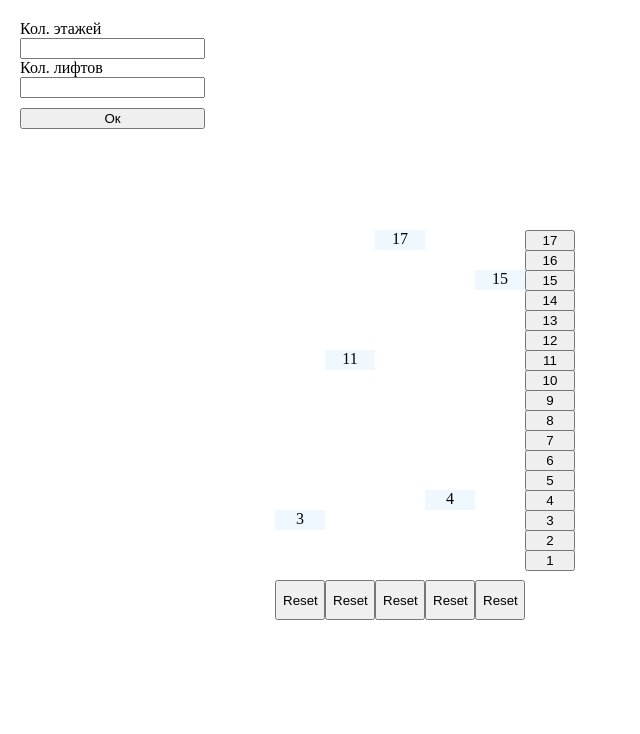
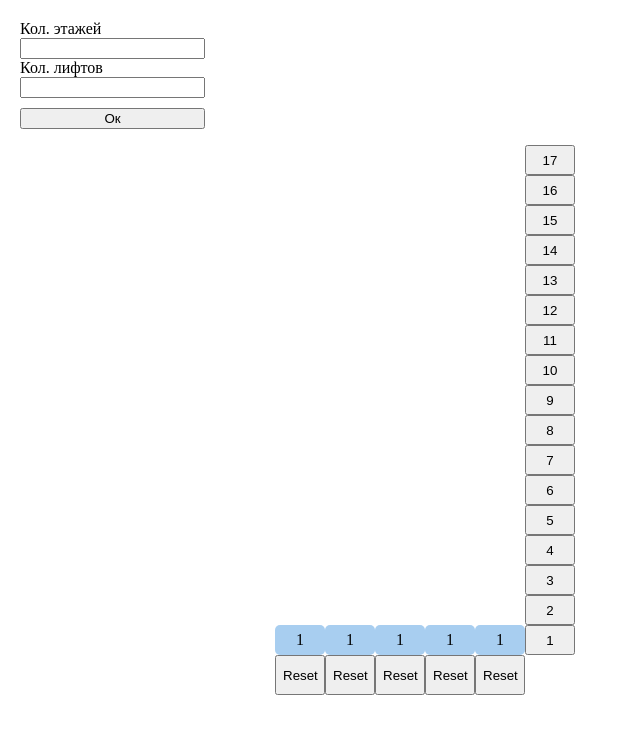
Before and after one commit to Esdeasu/Elevator, a Vue app: page / in a window 1280 px wide. Shown: the top 734 px of the page, without its empty margins (0-640 px from the left). Built offline with nearby package versions, Linux system fonts and the light colour scheme.

Commit message:
Small changes + limit of floors and Shafts Now limit of floors and Shafts = 20 for both

```diff
--- a/src/components/Floors.vue
+++ b/src/components/Floors.vue
@@ -4,7 +4,7 @@
       class="floor"
       :style="`height: ${getSettings.floorBox}px; width: ${getSettings.floorBox}px`">
       <button
-        style="width: 100%"
+        style="height: 30px; width: 100%"
         :class="{'waitingButt' : !getFloorButtons[getSettings.floors - index]}"
         @click="$emit('callElevator', (getSettings.floors - index + 1))">
           {{  getSettings.floors - index + 1 }}
--- a/src/components/Shafts.vue
+++ b/src/components/Shafts.vue
@@ -64,14 +64,16 @@ export default{
   flex-direction: row;
   justify-content: center;
   text-align: center;
+  align-items: center;
   position: absolute;
   min-width: 50px;
-  background-color: aliceblue;
+  background-color: rgb(168, 206, 240);
+  border-radius: 5px;
   z-index: -1;
 }
 .reset {
   position: absolute;
-  bottom: -50px;
+  bottom: -40px;
   height: 40px;
   min-width: 50px;
 }
@@ -80,7 +82,7 @@ export default{
 }
 @keyframes waiting {
   from{
-
+    background-color: rgb(255, 255, 255);
   }
   to{
     background-color: rgb(194, 147, 147);
--- a/src/views/Main.vue
+++ b/src/views/Main.vue
@@ -4,7 +4,7 @@
     <input type="number" v-model="newFloor">
     Кол. лифтов
     <input type="number" v-model="newShafts">
-    <div v-if="message">Лифт движется</div>
+    <div v-if="msgFlag">{{ msg }}</div>
     <button @click = "newSettings" style="margin-top: 10px;">Ок</button>
   </div>
 
@@ -38,12 +38,13 @@ export default{
       settings: {
         shafts: 5,
         floors: 17,
-        floorBox: 20,
+        floorBox: 30,
       },
 
       shafts: [],
       floorsButtons: [],
-      message: false,
+      msgFlag: false,
+      msg: "",
     };
   },
   created(){
@@ -104,10 +105,9 @@ export default{
   methods:{
     createShafts(){
       for (let i = 0; i < this.settings.shafts; i++) {
-        const newFloor = Math.round(Math.random() * (this.settings.floors - 1)) + 1;
         this.shafts.push({
-          floor: newFloor,                                                  // Текущий этаж на котором находится лифт
-          top: this.settings.floorBox * (this.settings.floors - newFloor),  // Этаж на котором находится лифт в пикселях
+          floor: 1,                                                  // Текущий этаж на котором находится лифт
+          top: this.settings.floorBox * (this.settings.floors - 1),  // Этаж на котором находится лифт в пикселях
           loader: false,                                                    // Занят ли в данный момент лифт
           waitingFlag:false,                                                // Флаг ожидания лифта по прибытию на необходимый этаж
           arrow: '',                                                        // Направление движения лифта
@@ -149,7 +149,7 @@ export default{
       const step = (this.shafts[choosenShaft].top - newTop) / Math.round(20 * diff);
 
       for (let i = 0; i < Math.round(20 * diff); i++) {
-        await new Promise(resolve => setTimeout(resolve, 50));
+        await new Promise(resolve => setTimeout(resolve, 40));
         this.shafts[choosenShaft].top -= step;
       };
 
@@ -178,11 +178,18 @@ export default{
     },
 
     newSettings(){
+      if(this.newFloor > 20 || this.newShafts > 20){
+        this.msgFlag = true
+        this.msg = "Таких домов не бывает"
+        setTimeout(()=>{this.msg = false}, 3000);
+        return
+      }
       if(Number.isInteger(this.newFloor) && Number.isInteger(this.newShafts)){
         for(let i = 0; i < this.shafts.length; i++){
           if(this.shafts[i].loader){
-            this.message = true
-            setTimeout(()=>{this.message = false}, 3000);
+            this.msgFlag = true
+            this.msg = "Лифт движется"
+            setTimeout(()=>{this.msg = false}, 3000);
             return
           }
         }
```
